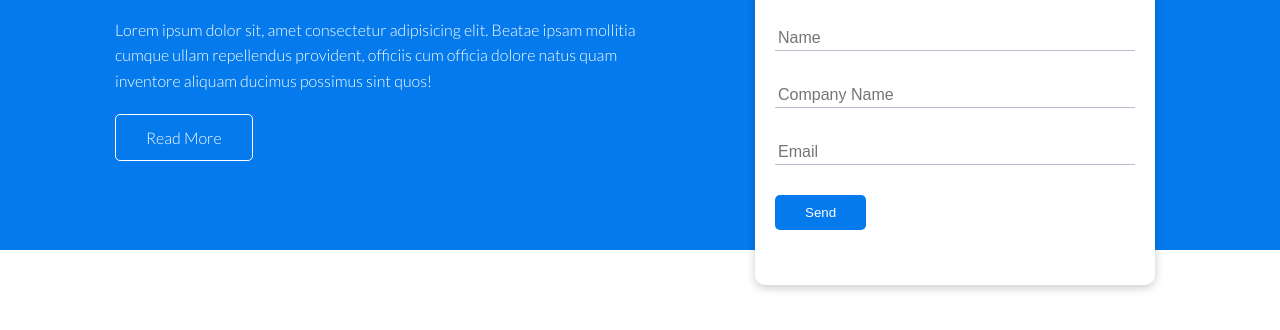
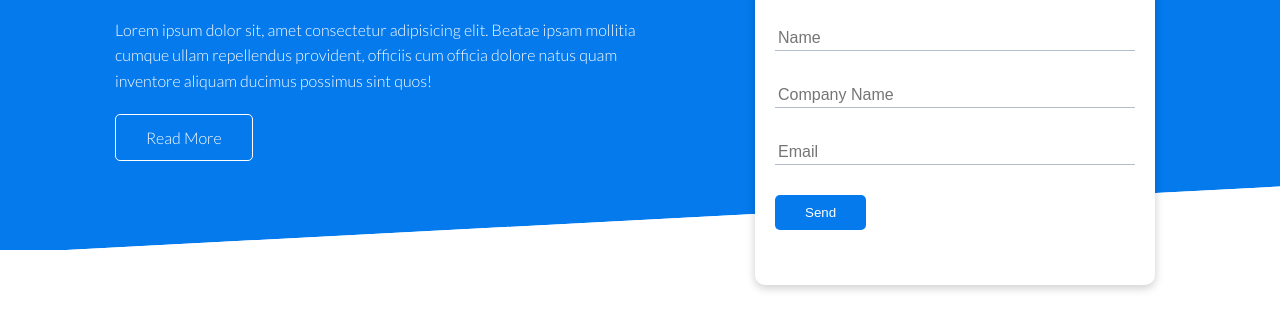
Before and after one commit to elissaeng/responsive-website, a plain HTML site: page index.html in a window 1280 px wide. Shown: the part 220-550 px from the top of the page. Drawn offline with Linux system fonts and the light colour scheme.

Commit message:
skewed area

```diff
--- a/css/main.css
+++ b/css/main.css
@@ -113,6 +113,21 @@ img {
   outline: none;
 }
 
+.showcase::before,
+.showcase::after {
+  content: '';
+  position: absolute;
+  height: 100px;
+  bottom: -70px;
+  right: 0;
+  left: 0;
+  background-color: #fff;
+  transform: skewY(-3deg);
+  -webkit-transform: skewY(-3deg);
+  -moz-transform: skewY(-3deg);
+  -ms-transform: skewY(-3deg);
+}
+
 /* Utilities */
 .container {
   max-width: 1100px;
```
